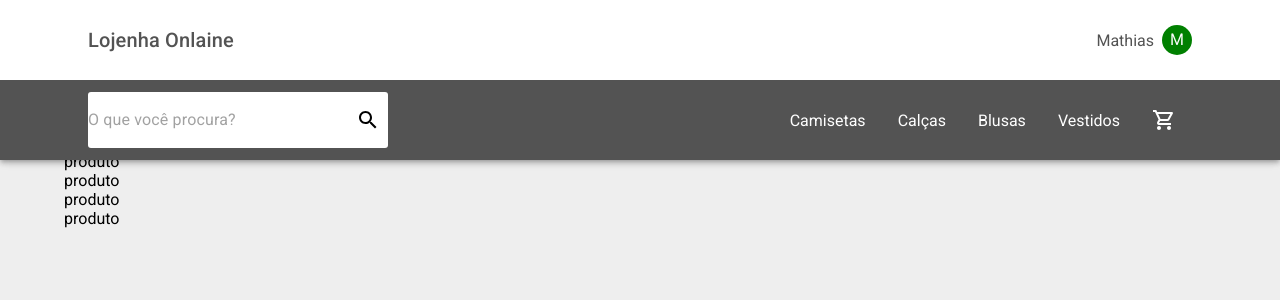
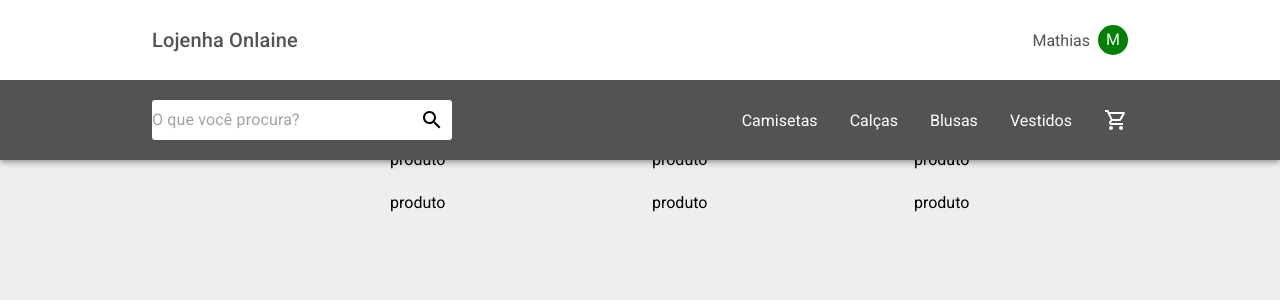
Before and after one commit to ToMattBan/carrinho_compras, a React (Create React App) app: page / in a window 1280 px wide. Shown: the top 300 px of the page. Built offline with nearby package versions, Linux system fonts and the light colour scheme.

Commit message:
Started PLP

```diff
--- a/src/App.js
+++ b/src/App.js
@@ -1,8 +1,8 @@
-import PageProducts from "./Components/PageProducts";
+import PageListProducts from "./Components/PageListProducts";
 
 function App() {
   return (
-    <PageProducts />
+    <PageListProducts />
   );
 }
 
--- a/src/Components/ComponentStyle.js
+++ b/src/Components/ComponentStyle.js
@@ -23,15 +23,15 @@ const globalStyles = makeStyles((theme) => ({
         padding: '0 12px',
 
         [theme.breakpoints.up('sm')]: {
-            padding: '0 24px',
+            padding: '0 32px',
         },
 
         [theme.breakpoints.up('md')]: {
-            padding: '0 32px',
+            padding: '0 64px',
         },
 
         [theme.breakpoints.up('lg')]: {
-            padding: '0 64px',
+            padding: '0 128px',
         },
     }
 }));
@@ -44,8 +44,8 @@ const headerStyles = makeStyles((theme) => ({
     },
 
     headerToolbars: {
+        padding: '8px 0',
         minHeight: '30px',
-        padding: '8px 0',
 
         '&:first-child': {
             backgroundColor: themeConfig.colors.secundary,
@@ -131,4 +131,18 @@ const headerStyles = makeStyles((theme) => ({
     },
 }));
 
-export {globalStyles, headerStyles}
+const pageListProductsStyles = makeStyles((theme) => ({
+    container: {
+        marginTop: '24px',
+
+        [theme.breakpoints.up('sm')]: {
+            marginTop: '32px',
+        },
+
+        [theme.breakpoints.up('md')]: {
+            marginTop: '64px',
+        },
+    }
+}))
+
+export {globalStyles, headerStyles, pageListProductsStyles}
--- /dev/null
+++ b/src/Components/PageListProducts.js
@@ -0,0 +1,34 @@
+// Data
+import productsList from "../Assets/products.json"
+
+// Components
+import Products from "./Products.js";
+import { Grid } from "@material-ui/core";
+
+// Theme
+import { globalStyles } from "./ComponentStyle.js"
+import { pageListProductsStyles } from "./ComponentStyle.js"
+
+export default function PageProducts() {
+    var globalClasses = globalStyles();
+    var plpClasses = pageListProductsStyles();
+
+    return (
+        <div className={`${globalClasses.gutter} ${plpClasses.container}`}>
+            <Grid container spacing={3}>
+                <Grid item xs={3}>
+                    HEHEHEHE
+                </Grid>
+                <Grid item xs={9}>
+                    <Grid container spacing={3}>
+                        {productsList.map((product, index) => (
+                            <Grid item xs={4}>
+                                <Products product={product} key={index} />
+                            </Grid>
+                        ))}
+                    </Grid>
+                </Grid>
+            </Grid>
+        </div >
+    )
+}
--- a/src/Components/PageProducts.js
+++ /dev/null
@@ -1,20 +0,0 @@
-// Data
-import productsList from "../Assets/products.json"
-
-// Components
-import Products from "./Products.js";
-
-// Theme
-import { globalStyles } from "./ComponentStyle.js"
-
-export default function PageProducts() {
-    var globalClasses = globalStyles();
-
-    return (
-        <div className={globalClasses.gutter}>
-            {productsList.map((product, index) => (
-                <Products product={product} key={index} />
-            ))}
-        </div>
-    )
-}
```
